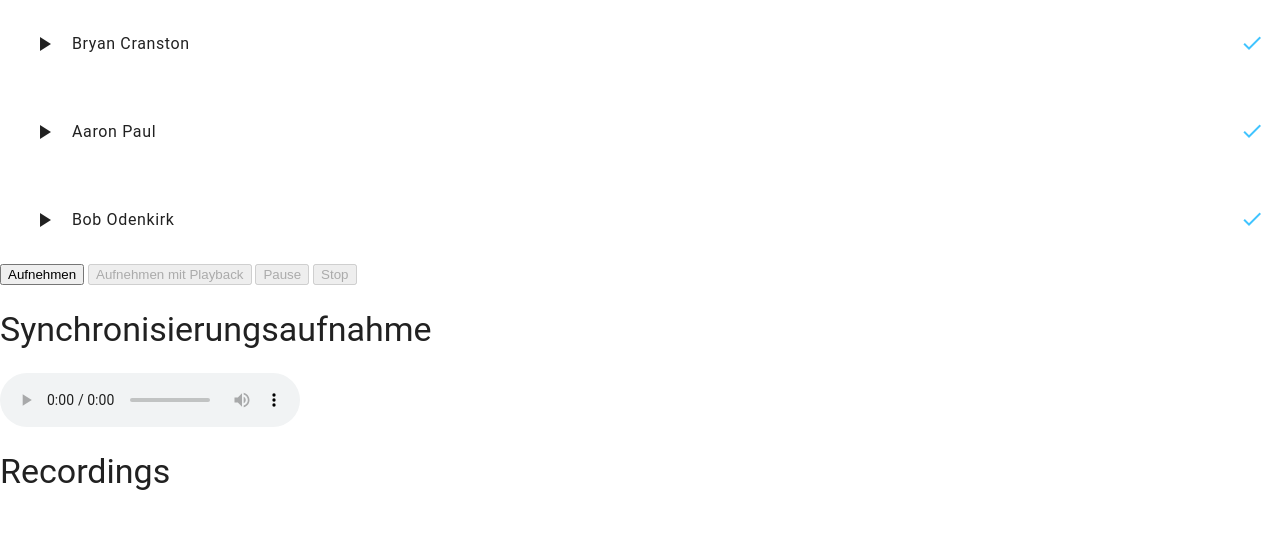
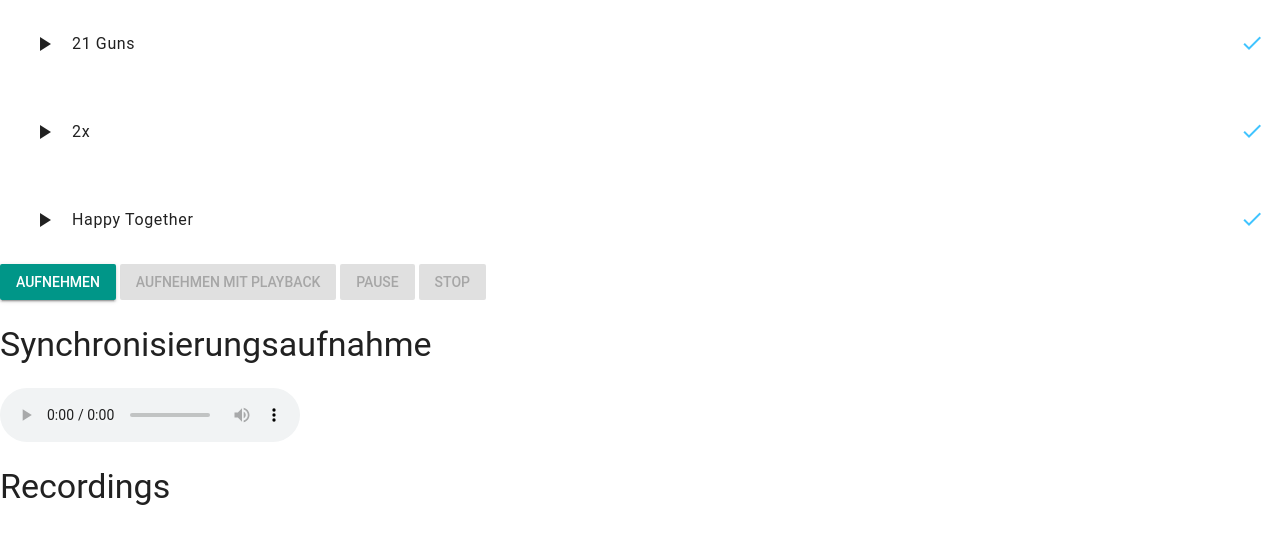
Before and after one commit to hovercat/Chordl, a Flask app: page /record in a window 1280 px wide. Shown: the part 84-624 px from the top of the page. Run offline with Flask 2, Linux system fonts and the light colour scheme; some libraries are stand-ins or nearby versions.

Commit message:
further style mods

```diff
--- a/application/singer/templates/record.jinja2
+++ b/application/singer/templates/record.jinja2
@@ -6,21 +6,21 @@
         <div class="mdl-list__item">
                 <span class="mdl-list__item-primary-content">
                   <i class="material-icons mdl-list__item">play_arrow</i>
-                  <span>Bryan Cranston</span>
+                  <span>21 Guns</span>
                 </span>
                 <a class="mdl-list__item-secondary-action" href="#"><i class="material-icons">check</i></a>
               </div>
               <div class="mdl-list__item">
                 <span class="mdl-list__item-primary-content">
                   <i class="material-icons mdl-list__item">play_arrow</i>
-                  <span>Aaron Paul</span>
+                  <span>2x</span>
                 </span>
                 <a class="mdl-list__item-secondary-action" href="#"><i class="material-icons">check</i></a>
               </div>
               <div class="mdl-list__item">
                 <span class="mdl-list__item-primary-content">
                   <i class="material-icons mdl-list__item">play_arrow</i>
-                  <span>Bob Odenkirk</span>
+                  <span>Happy Together</span>
                 </span>
                 <span class="mdl-list__item-secondary-content">
                   <a class="mdl-list__item-secondary-action" href="#"><i class="material-icons">check</i></a>
@@ -28,10 +28,10 @@
               </div>
 </div>
 <div id="controls">
-    <button id="recordButton">Aufnehmen</button>
-    <button id="syncedRecordButton" disabled>Aufnehmen mit Playback</button>
-    <button id="pauseButton" disabled>Pause</button>
-    <button id="stopButton" disabled>Stop</button>
+    <button id="recordButton" class="mdl-button mdl-js-button mdl-button--raised mdl-button--colored">Aufnehmen</button>
+    <button id="syncedRecordButton" disabled class="mdl-button mdl-js-button mdl-button--raised mdl-button--accent">Aufnehmen mit Playback</button>
+    <button id="pauseButton" disabled class="mdl-button mdl-js-button mdl-button--raised mdl-button--colored">Pause</button>
+    <button id="stopButton" disabled class="mdl-button mdl-js-button mdl-button--raised mdl-button--colored">Stop</button>
 </div>
 <h3>Synchronisierungsaufnahme</h3>
 <audio preload="auto" controls id="sync_audio">
--- a/static/app.js
+++ b/static/app.js
@@ -128,7 +128,7 @@
             mozAutoGainControl: false
           },
         video: false
-    }
+    };
 
     synced_record_button.disabled = true;
     record_button.disabled = true;
@@ -144,7 +144,7 @@
         microPhone = audio_context.createMediaStreamSource(stream);
         rec = new Recorder(microPhone, {
             numChannels: 2 //Sweet stereo
-        })
+        });
         rec.record();
         sync_audio.play();
         console.log("Now recording");
```
